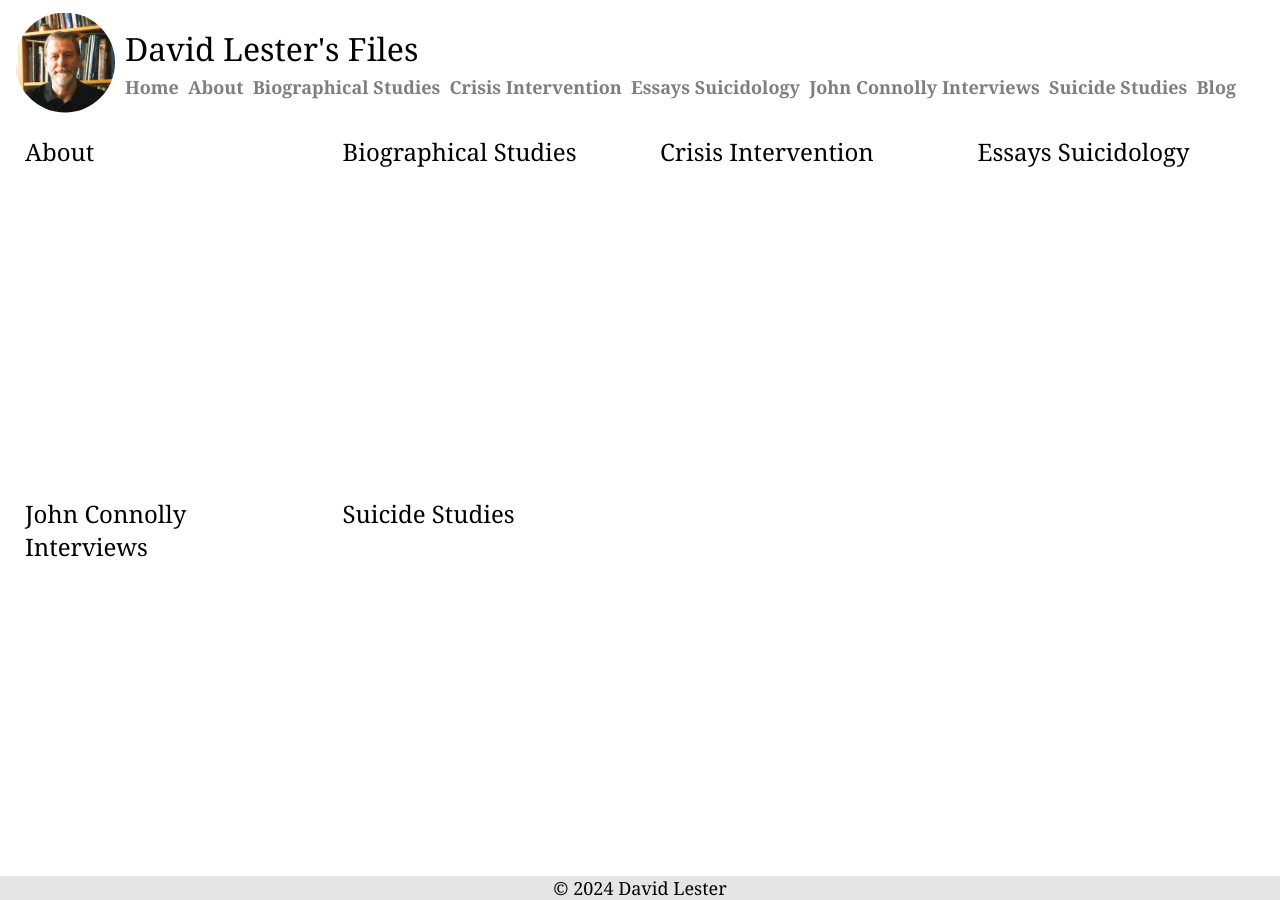
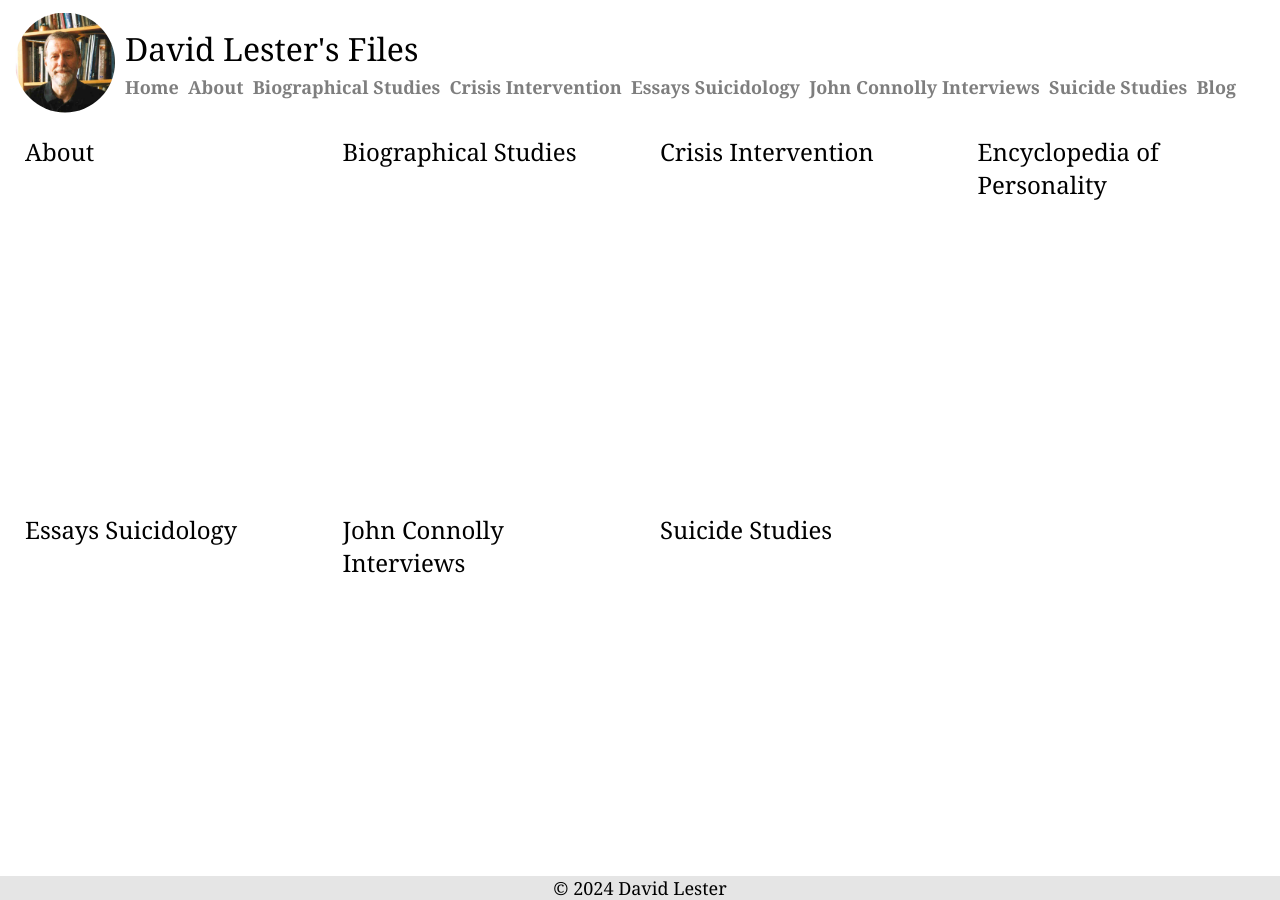
Before and after one commit to AndrewLester/david-lester, a Jekyll site: the page built from index.html, in a window 1280 px wide. Built offline with Jekyll 4.4.1, drawn with Linux system fonts in a browser that asks for light colours.

Commit message:
Add reference

```diff
--- a/index.html
+++ b/index.html
@@ -8,6 +8,7 @@ stylesheets:
     {% include document_list.html name="About" document_type="about" %}
     {% include document_list.html name="Biographical Studies" document_type="biographical-studies" %}
     {% include document_list.html name="Crisis Intervention" document_type="crisis-intervention" %}
+    {% include document_list.html name="Encyclopedia of Personality" document_type="encyclopedia-of-personality" %}
     {% include document_list.html name="Essays Suicidology" document_type="essays-suicidology" %}
     {% include document_list.html name="John Connolly Interviews" document_type="john-connolly-interviews" %}
     {% include document_list.html name="Suicide Studies" document_type="suicide-studies" %}
```
